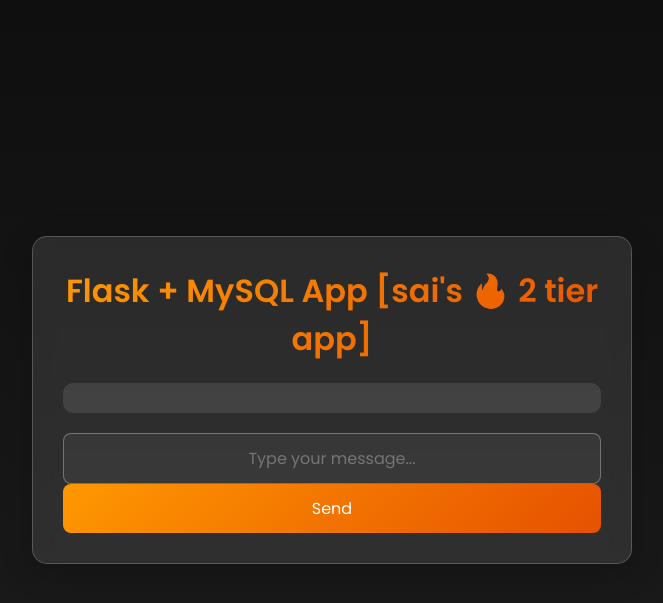
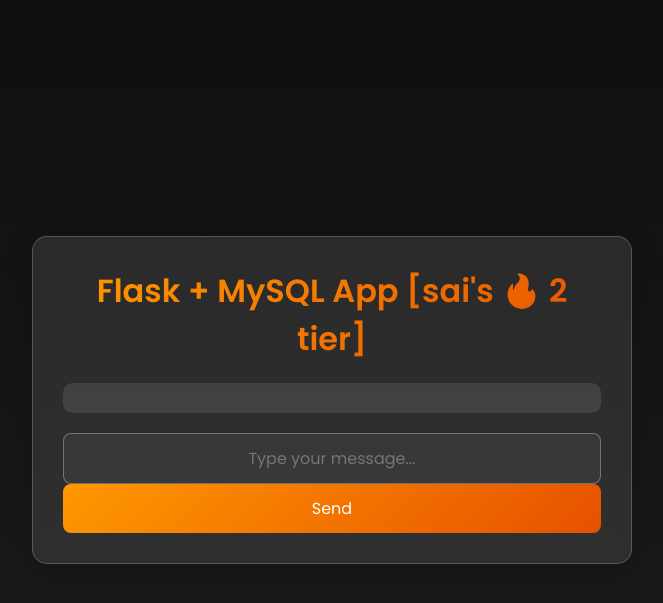
Before and after one commit to cjsai001/two-tier-flask-app, a Flask app: page / in a window 1280 px wide. Shown: the top 603 px of the page, without its empty margins (308-971 px from the left). Run offline with Flask 2, Linux system fonts and the light colour scheme; data that the repository does not hold is empty; some libraries are stand-ins or nearby versions.

Commit message:
Update header title in index.html

```diff
--- a/templates/index.html
+++ b/templates/index.html
@@ -131,7 +131,7 @@
 
 <body>
     <div class="container">
-        <h1>Flask + MySQL App [sai's 🔥 2 tier app] </h1>
+        <h1>Flask + MySQL App [sai's 🔥 2 tier] </h1>
 
         <div class="messages">
             {% for message in messages %}
```
